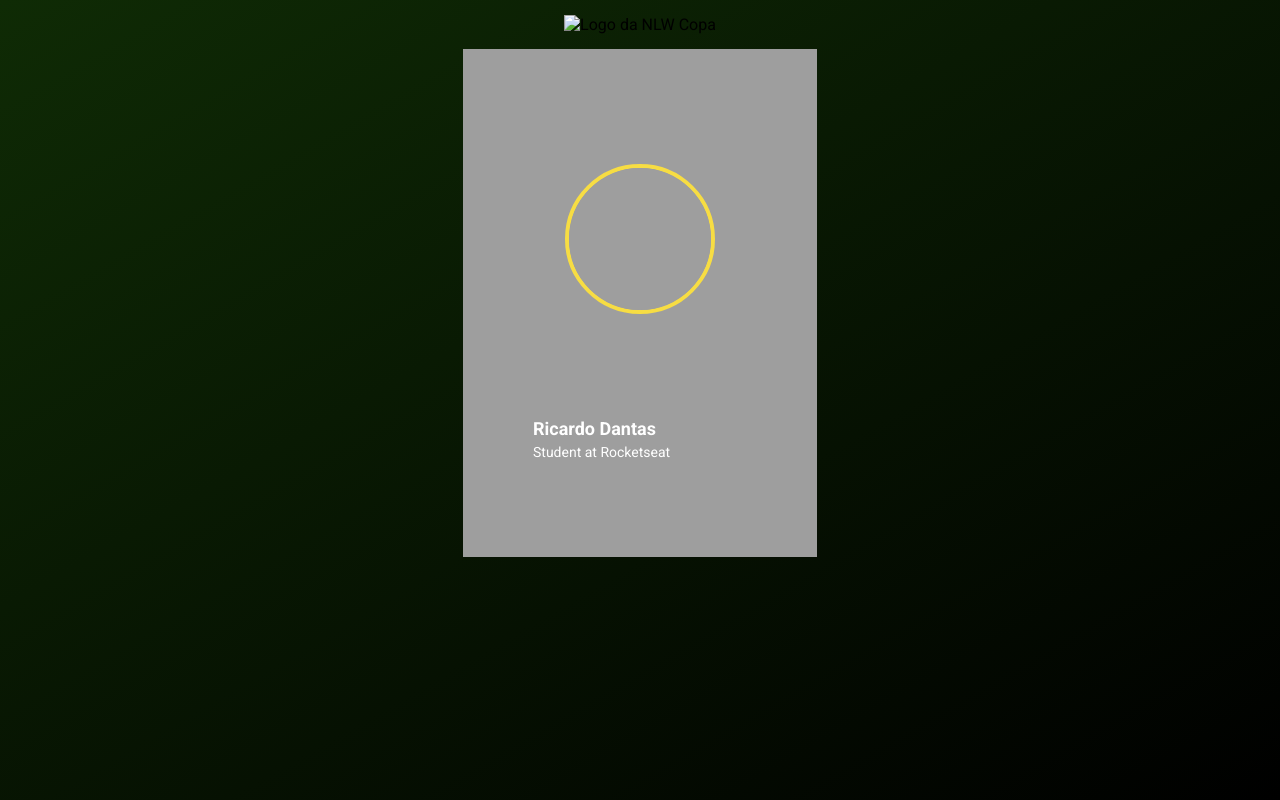
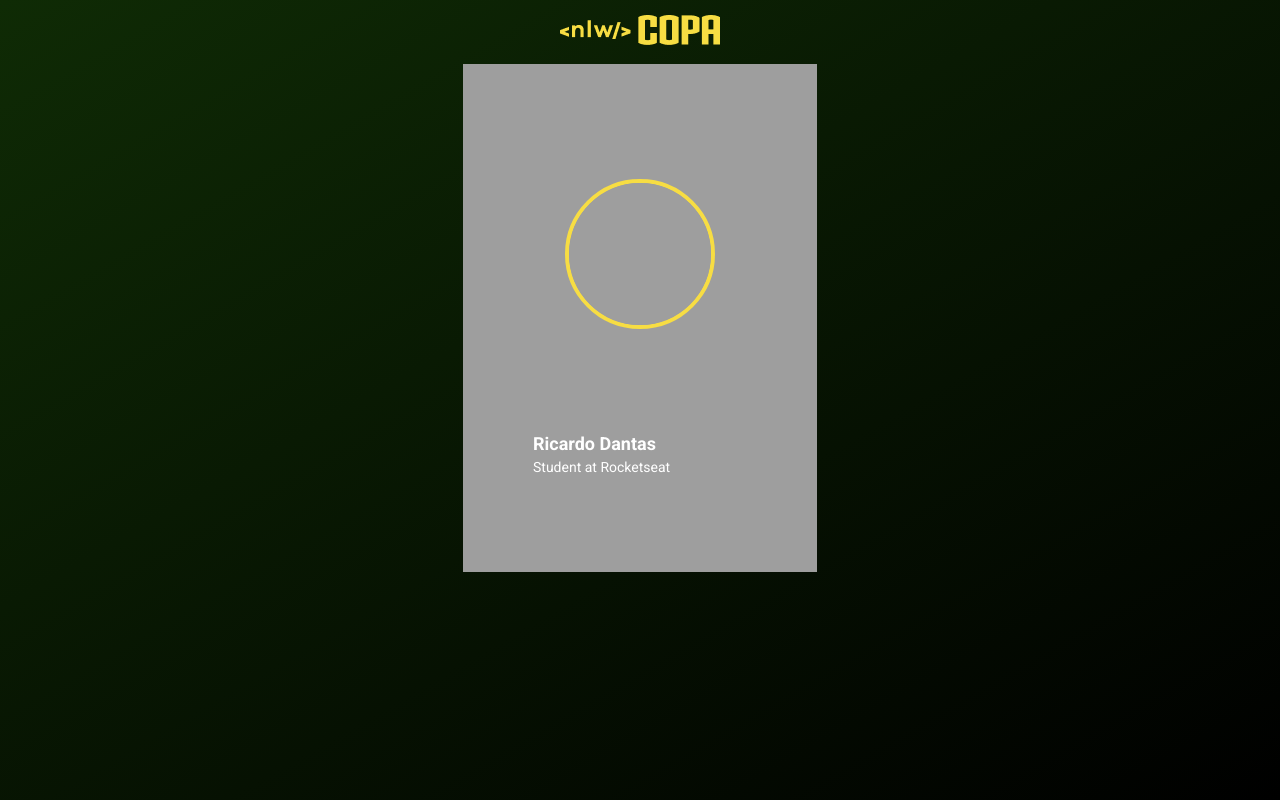
Before and after one commit to rictas04/nlw-copa-card, a plain HTML site: page index.html in a window 1280 px wide. Drawn offline with Linux system fonts and the light colour scheme; the site is published under a folder, as on GitHub Pages, so addresses that start at the root find nothing; grey boxes are pictures that could not be loaded.

Commit message:
Alteração do index.html 2

```diff
--- a/index.html
+++ b/index.html
@@ -10,13 +10,13 @@
     <meta charset="UTF-8" />
     <meta http-equiv="X-UA-Compatible" content="IE=edge" />
     <meta name="viewport" content="width=device-width, initial-scale=1.0" />
-    <title>Card NLW Copa</title>
+    <title>Card NLW Copa - Rocketseat</title>
     <link rel="stylesheet" href="./style.css" />
     <link rel="sortcut icon" href="./assets/favicon.gif" type="image/gif" />
   </head>
   <body>
     <header>
-      <img src="/assets/logo.png" alt="Logo da NLW Copa" />
+      <img src="./assets/logo.png" alt="Logo da NLW Copa" />
     </header>
     <div class="card" onclick="changeCard(event)">
       <img src="https://github.com/rictas04.png" alt="Foto de Ricardo Dantas" />
```
